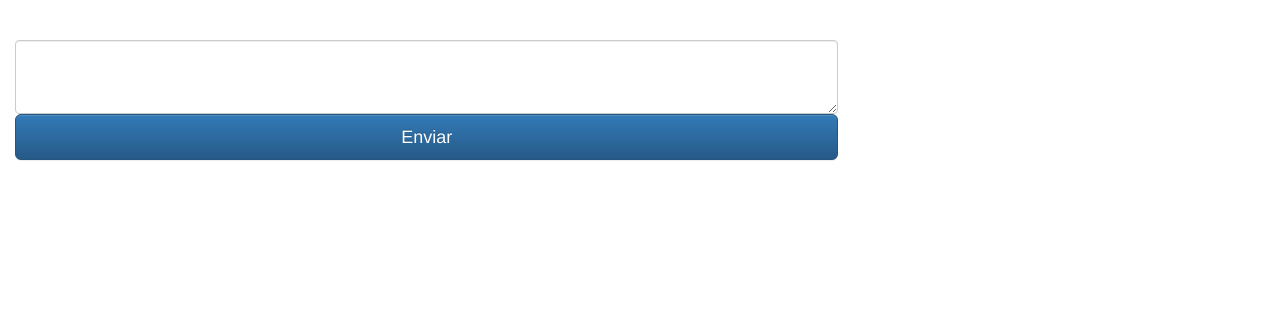
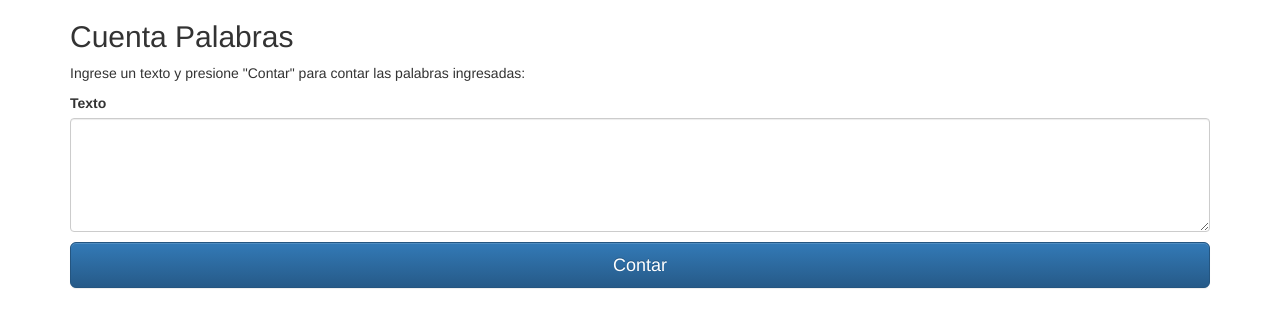
Before and after one commit to NatBuffetti/ContadorPalabrasAPP, a plain HTML site: page index.html in a window 1280 px wide. Drawn offline with nearby package versions, Linux system fonts and the light colour scheme.

Commit message:
contadorPalabras - word counter

```diff
--- a/index.html
+++ b/index.html
@@ -11,19 +11,24 @@
     <!--Normalize-->
     <link rel="stylesheet" href="normalize.css">
     <link rel="stylesheet" href="styles.css">
-    <link rel="script" href="contadorPalabras.js">
     </head>
 <body>
-    <div class="col-xs-8">
-        <textarea class="form-control" rows="3"> </textarea>
-        <button type="button" class="btn btn-primary btn-lg btn-block">Enviar</button>
-
+    <div class="container">
+        <h2>Cuenta Palabras</h2>
+        <p>Ingrese un texto y presione "Contar" para contar las palabras ingresadas:</p>
+        <form role="form">
+            <div class="form-group">
+                <label for="comment">Texto</label>
+                <textarea class="form-control" rows="5" id="text"></textarea>
+                <button type="button" class="btn btn-primary btn-lg btn-block" onclick="APP.contar()">Contar</button>
+            </div>
+        </form>
     </div>
 
 <!-- Latest compiled and minified JavaScript -->
     <script src="//code.jquery.com/jquery-1.12.0.min.js"></script>
     <script src="//code.jquery.com/jquery-migrate-1.2.1.min.js"></script>
     <script src="https://maxcdn.bootstrapcdn.com/bootstrap/3.3.6/js/bootstrap.min.js" integrity="sha384-0mSbJDEHialfmuBBQP6A4Qrprq5OVfW37PRR3j5ELqxss1yVqOtnepnHVP9aJ7xS" crossorigin="anonymous"></script>
-
+    <script src="contadorPalabras.js"></script>
 </body>
 </html>
--- a/styles.css
+++ b/styles.css
@@ -1,6 +1,4 @@
-div{
-    padding-top: 40px;
+
+.btn{
+    margin-top: 10px;
 }
-input{
-    padding-top: 20px;
-}
```
